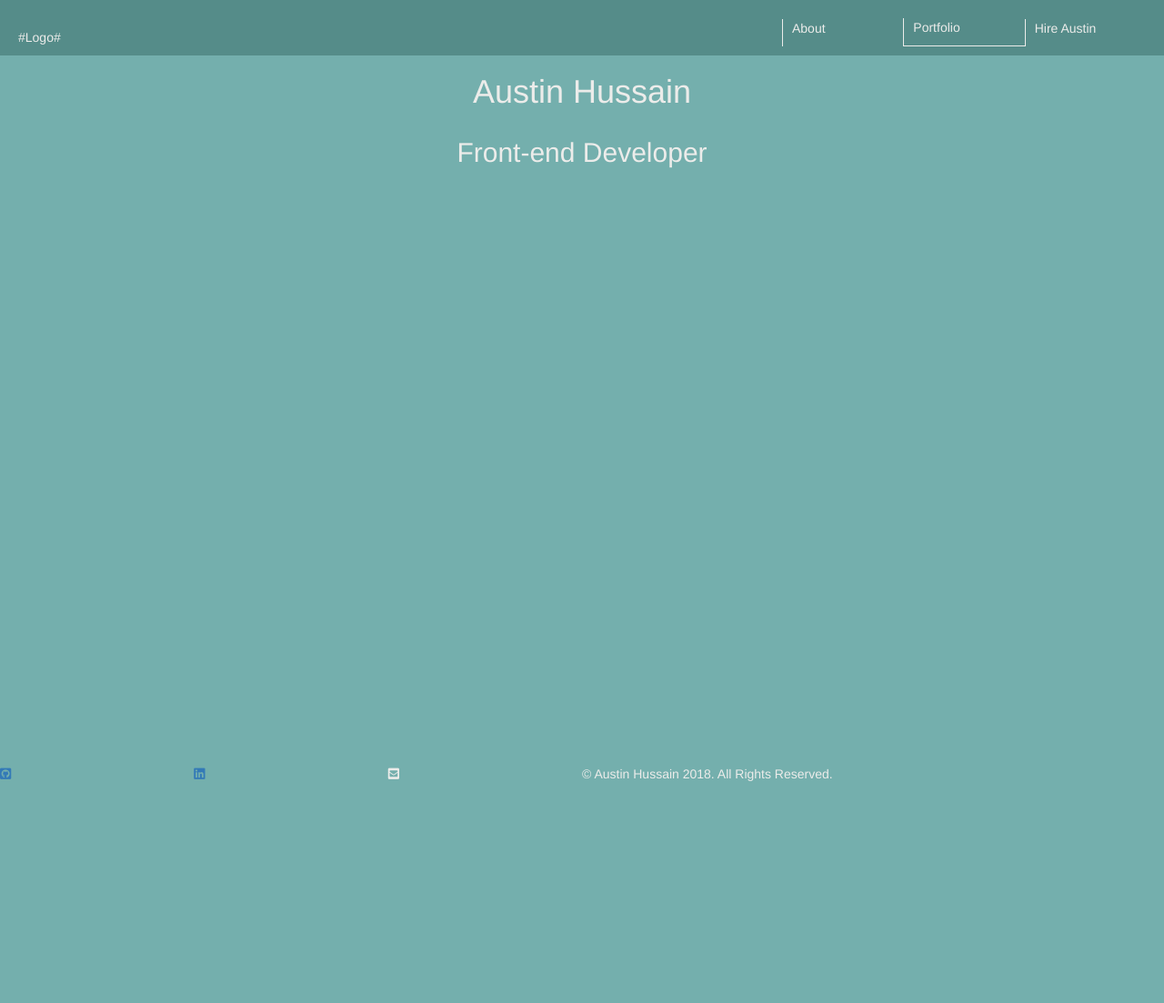
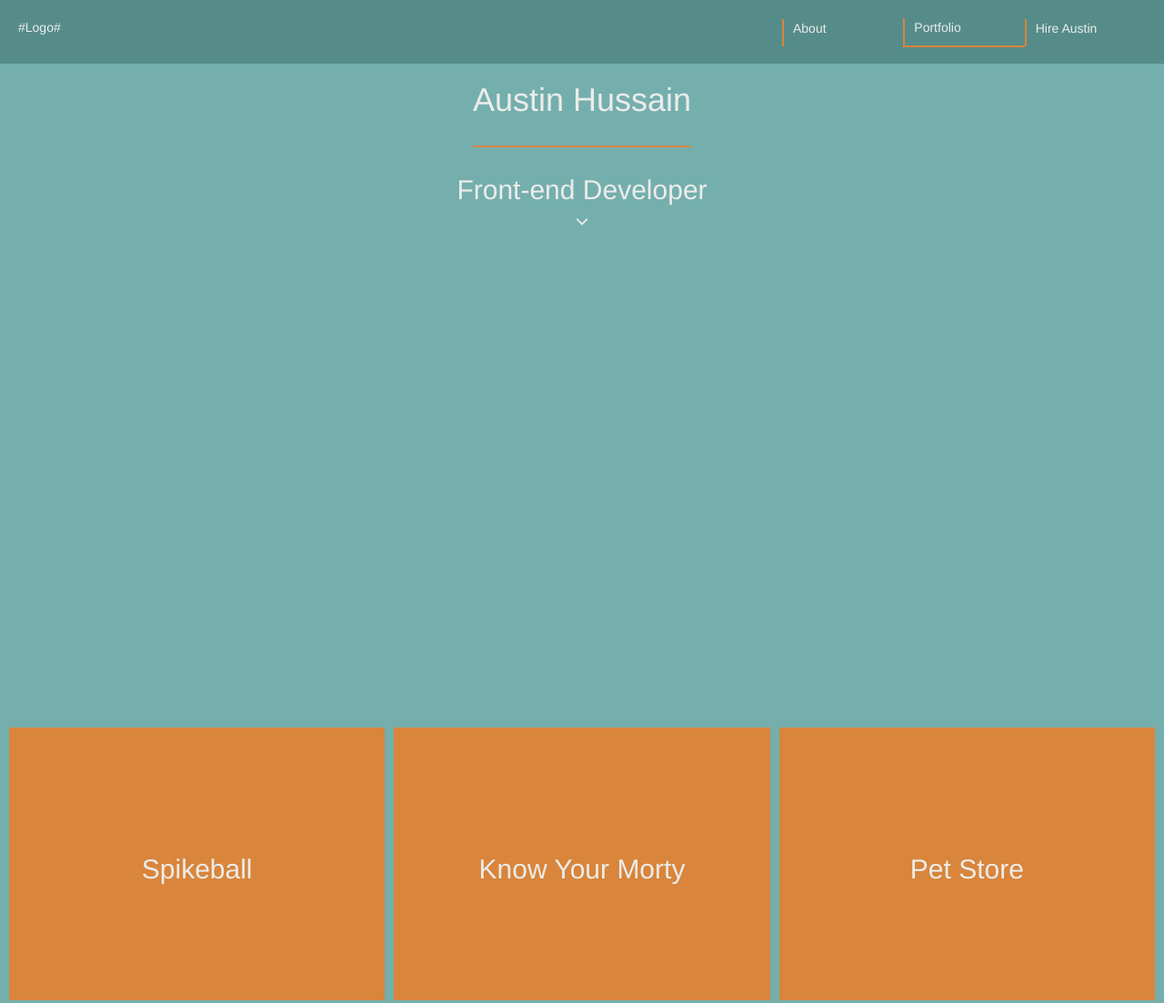
Before and after one commit to ahussain11/austin-portfolio, a plain HTML site: page index.html in a window 1280 px wide. Shown: the top 1103 px of the page at 91% size. Before the commit the page ends 861 px from the top, so only its background shows below. Drawn offline with nearby package versions, Linux system fonts and the light colour scheme.

Commit message:
added preview blocks

```diff
--- a/css/style.css
+++ b/css/style.css
@@ -15,17 +15,13 @@
 
 /* OOCSS   */
 
-.mobile-hide {
-    display: none;
-}
-
 .current {
-    border-bottom: 1px solid var(--white);
+    border-bottom: 2px solid var(--brown);
 }
 
 /* Style */
 
-  body {
+body {
     box-sizing: border-box;
     background: var(--light-blue);
     color: var(--white);
@@ -33,40 +29,62 @@
 
 .header-grid {
     background: var(--blue);
+    height: 70px;
     padding: 20px 20px 0 20px;
     display: grid;
     gap: 15px 0px;
     grid-template-columns: auto 1fr auto;
-    justify-items: center;
-    align-items: center;
 }
 
 header nav {
     width: 400px;
     grid-column: 3;
 }
-
 .nav-grid {
     display: grid;
     grid-template-columns: repeat(3, 1fr);
     align-items: center;
 }
-
 .nav-item {
     padding: 0 0 10px 10px;
-    border-left: 1px solid var(--white);
+    border-left: 2px solid var(--brown);
 }
 
 .title {
-    height: calc(100vh - 100px);
+    height: calc(100vh - 70px);
     display: flex;
     flex-direction: column;
     align-items: center;
 }
+.title h1 {
+    padding-bottom: 30px;
+    border-bottom: 2px solid var(--brown);
+}
+
+.portfolio-grid {
+    padding: 0 10px;
+    display: grid;
+    gap: 10px;
+    grid-template-columns: repeat(auto-fill, minmax(400px, 1fr));
+}
+
+.site-preview {
+    height: 300px;
+    background: var(--brown);
+    color: var(--white);
+    display: flex;
+    justify-content: center;
+    align-items: center;
+}
 
 .footer-grid {
+    height: 100px;
+    background: var(--blue);
     display: grid;
     grid-template-columns: 1fr 1fr;
+    justify-items: center;
+    align-items: center;
+    /* space around */
 }
 
 .footer-icons {
--- a/index.html
+++ b/index.html
@@ -11,7 +11,7 @@
 	<link rel="stylesheet" href="css/style.css">
 </head>
 <body>
-    <header class="header-grid mobile-hide"> <!-- Nav Start -->
+    <header class="header-grid"> <!-- Nav Start -->
 			<div class="logo">#Logo#</div>
 			<nav>
 				<ul class="nav-grid">
@@ -25,20 +25,24 @@
 		<div class="title"> <!-- Title Start -->
 			<h1>Austin Hussain</h1>
 			<h2>Front-end Developer</h2>
-			<span class="title-icon"></span>
+			<span class="glyphicon glyphicon-menu-down"></span>
 		</div> <!-- Title End -->
 
 		<div class="portfolio-grid"> <!-- Portfolio Start -->
 			<div class="site-preview">
+				<h2>Spikeball</h2>
 				<img src="" alt="">
 			</div>
 			<div class="site-preview">
+				<h2>Know Your Morty</h2>
 				<img src="" alt="">
 			</div>
 			<div class="site-preview">
+				<h2>Pet Store</h2>
 				<img src="" alt="">
 			</div>
 			<div class="site-preview">
+				<h2>Restaurante</h2>
 				<img src="" alt="">
 			</div>
 		</div> <!-- Portfolio End -->
```
